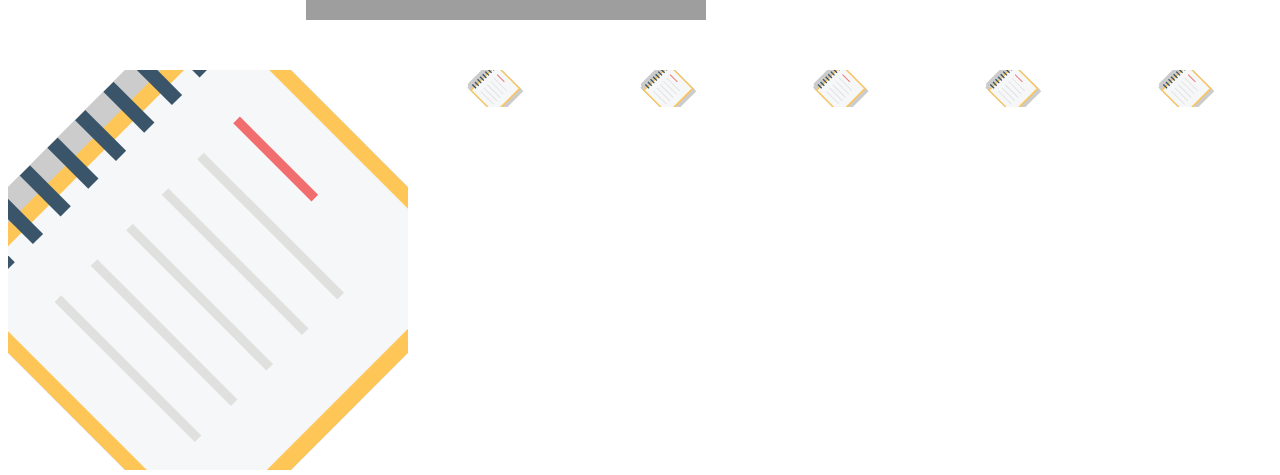
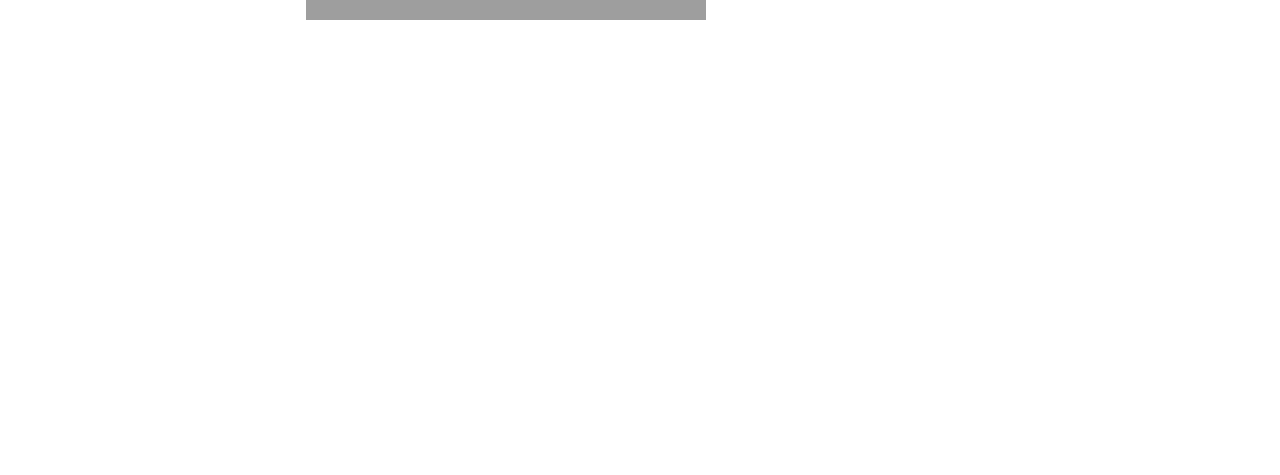
Before and after one commit to hurera8320/image-optimization, a Next.js app: page / in a window 1280 px wide. Shown: the part 430-905 px from the top of the page. After the commit the page ends 800 px from the top, so only its background shows below. Built offline with nearby package versions, Linux system fonts and the light colour scheme; grey boxes are pictures that could not be loaded.

Commit message:
removed lower images

```diff
--- a/pages/index.js
+++ b/pages/index.js
@@ -47,45 +47,6 @@
         height={37}
       />
     </div>
-    <div className='image-container'>
-    <Image
-        src="/notebook-svgrepo-com.svg"
-        alt="Vercel Logo"
-        width={400}
-        height={400}
-      />
-      <Image
-        src="/notebook-svgrepo-com.svg"
-        alt="Next.js Logo"
-        width={180}
-        height={37}
-      />
-      <Image
-        src="/notebook-svgrepo-com.svg"
-        alt="Next.js Logo"
-        width={180}
-        height={37}
-      />
-
-      <Image
-        src="/notebook-svgrepo-com.svg"
-        alt="Next.js Logo"
-        width={180}
-        height={37}
-      />
-      <Image
-        src="/notebook-svgrepo-com.svg"
-        alt="Next.js Logo"
-        width={180}
-        height={37}
-      />
-      <Image
-        src="/notebook-svgrepo-com.svg"
-        alt="Next.js Logo"
-        width={180}
-        height={37}
-      />
-    </div>
 
 
     </>
```
